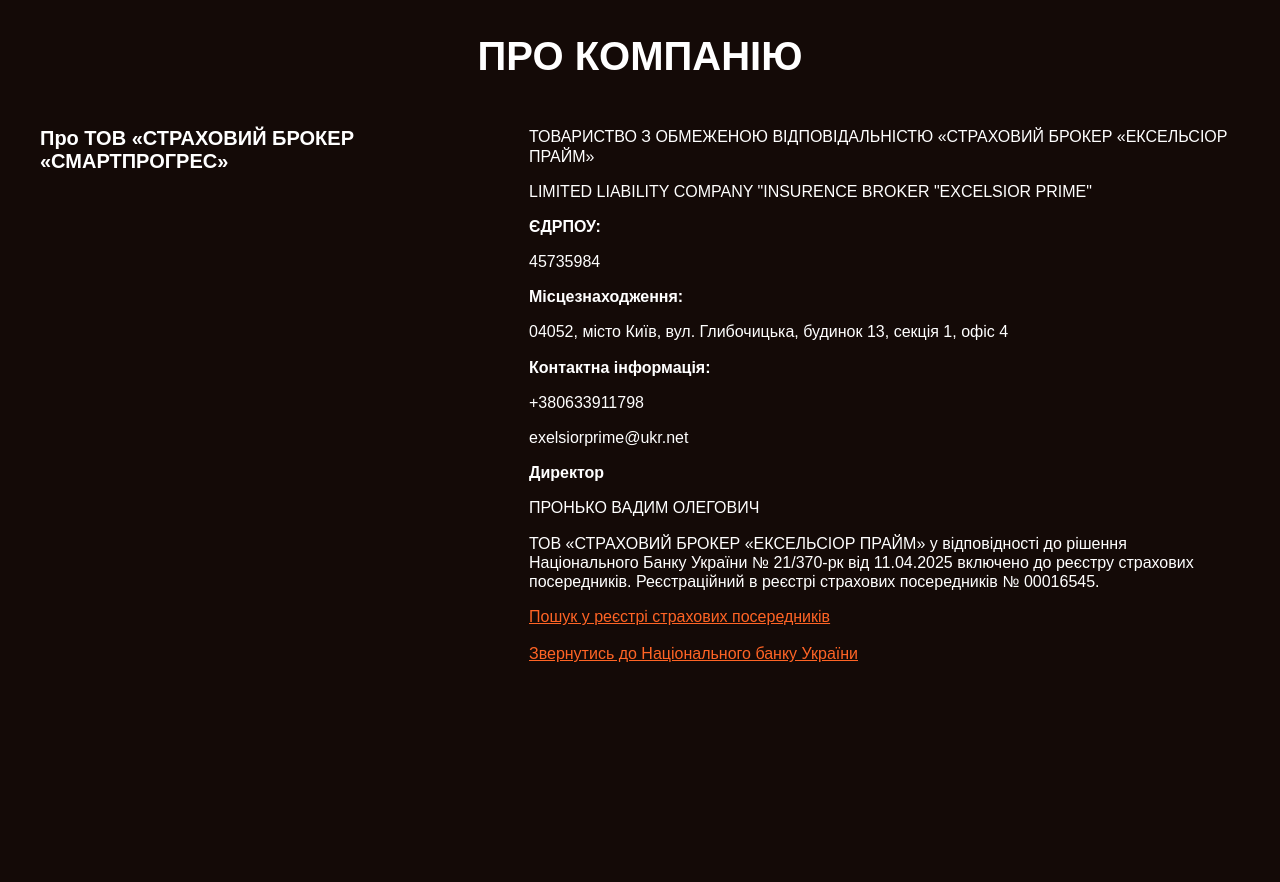
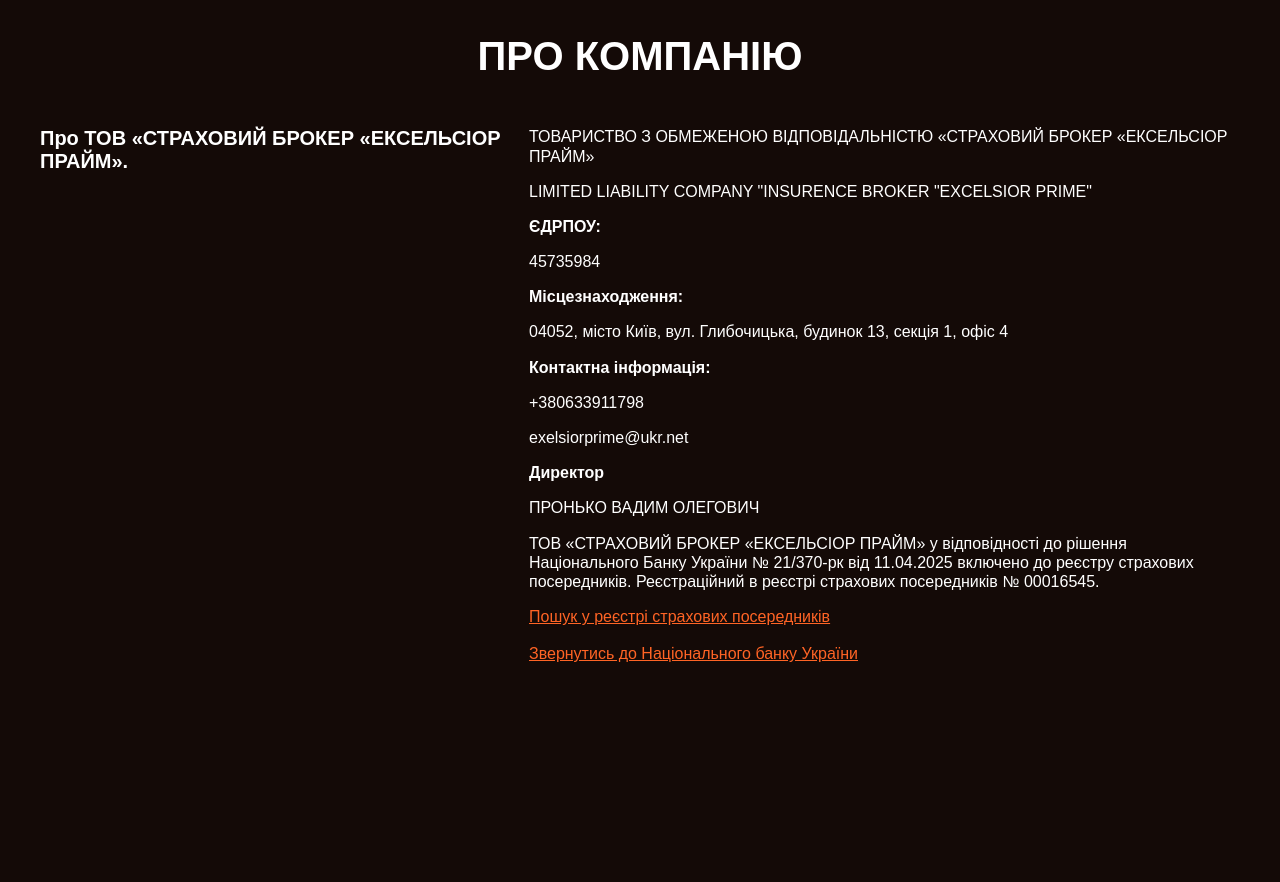
Before and after one commit to purr-purr/excelsior-prime.com.ua, a Next.js app: page / in a window 1280 px wide. Shown: the part 1160-2042 px from the top of the page. Built offline with nearby package versions, Linux system fonts and the light colour scheme.

Commit message:
fix: title name

```diff
--- a/src/modules/home/components/About/index.tsx
+++ b/src/modules/home/components/About/index.tsx
@@ -13,7 +13,7 @@ const About: FC<{
 			<BlockTitle title="Про компанію" />
 
 			<SplitBlocks
-				title={`Про ТОВ «СТРАХОВИЙ БРОКЕР «СМАРТПРОГРЕС»`}
+				title={`Про ТОВ «СТРАХОВИЙ БРОКЕР «ЕКСЕЛЬСІОР ПРАЙМ».`}
 				titleType="text"
 			>
 				<p>
```
